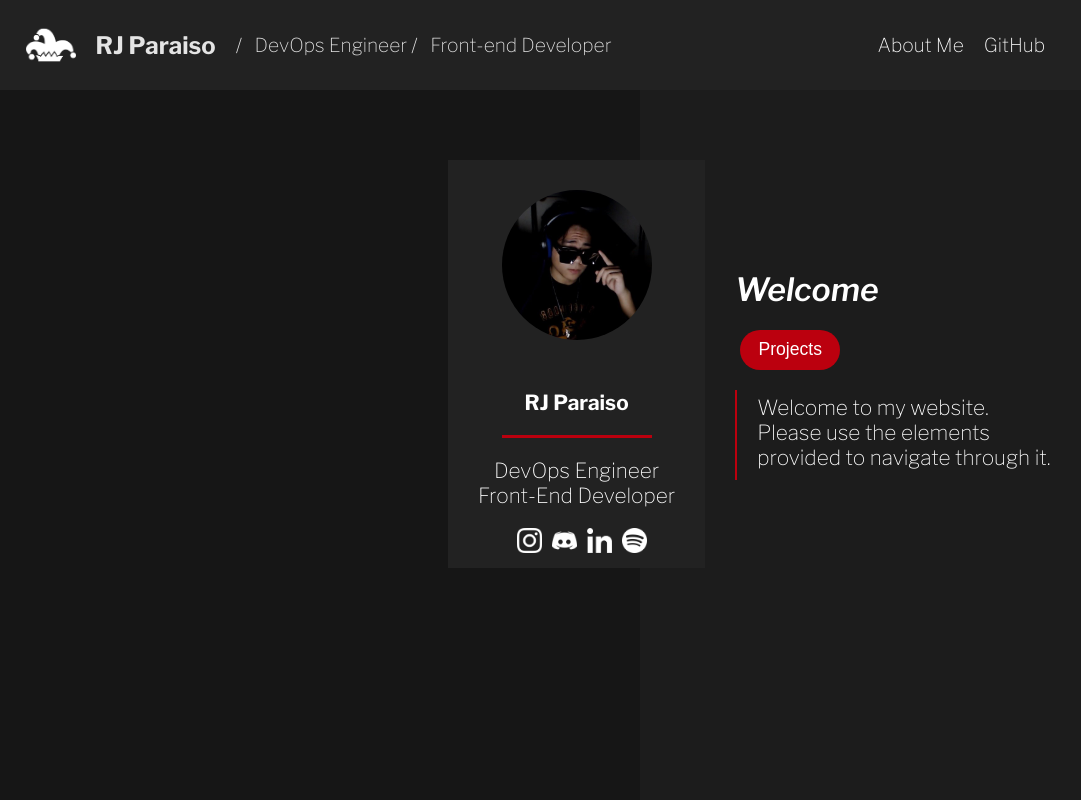
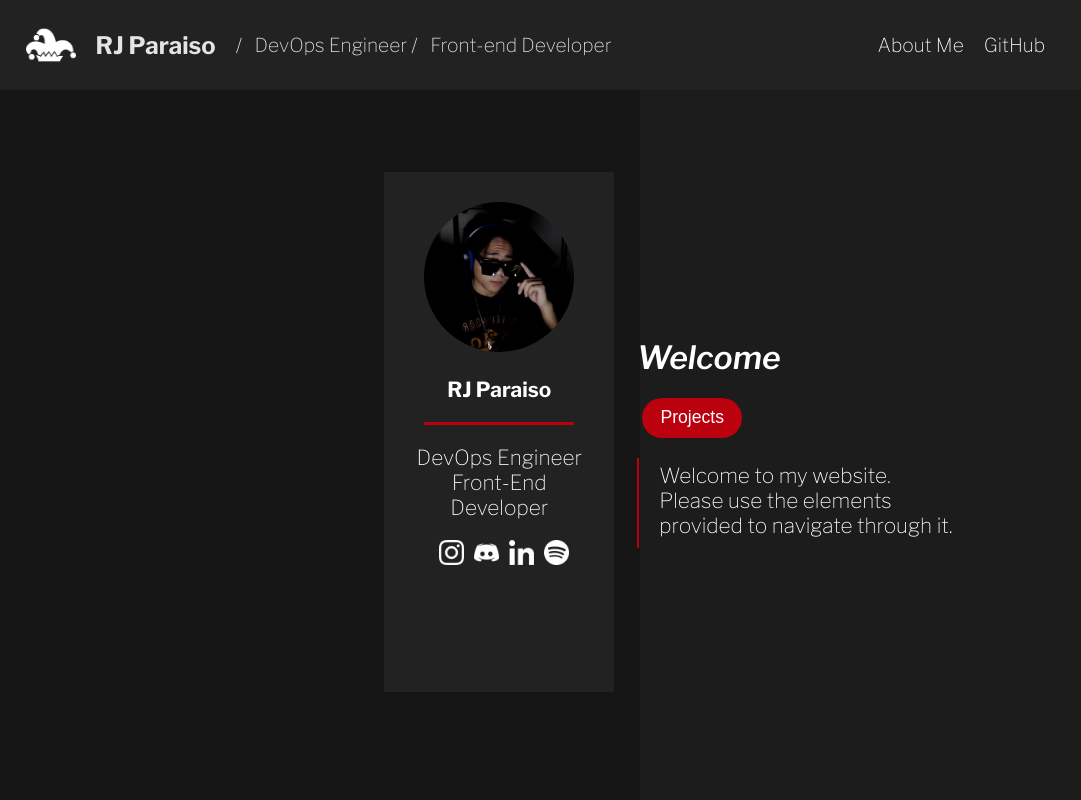
Before and after one commit to ThisIs-RJP/Personal-Website, a React (Create React App) app: page / in a window 1280 px wide. Shown: the top 800 px of the page, without its empty margins (0-1081 px from the left). Built offline with nearby package versions, Linux system fonts and the light colour scheme; a web font is replaced by a local one.

Commit message:
feat: Fixing Website
- Made some major changes to the main page, and fixed many glaring issues

```diff
--- a/src/App.css
+++ b/src/App.css
@@ -145,6 +145,64 @@
 /* ####################################### End of the navigation bar */
 /* ####################################### Start of profile background */
 
+.firstBlock {
+  width: 100%;
+  height: 100vh;
+
+  display: flex;
+  justify-content: center;
+  align-items: center;
+
+  position: absolute;
+
+  margin-top: -100vh;
+  overflow-x: hidden;
+
+  /* background-color: blue; */
+}
+
+.profileBox {
+  width: 45vw;
+  height: 65vh;
+
+  /* background-color: red; */
+  margin-top: 5%;
+  margin-left: 5vw;
+  display: flex;
+
+  opacity: 0;
+  animation: 1s forwards moveCard;
+  animation-delay: 1s;
+}
+
+@keyframes moveCard {
+  0% {
+    transform: translateX(100px);
+  }
+  100% {
+    opacity: 1;
+    transform: translateX(0px);
+  }
+}
+
+.profileCard {
+  width: 40%;
+  height: 100%;
+
+  background-color: #222222;
+}
+
+.profileInfo {
+  width: 60%;
+  height: 100%;
+
+  /* background-color: purple; */
+
+  display: flex;
+  justify-content: center;
+  align-items: center;
+}
+
 .sideName {
   margin-left: -70%;
   /* margin-right: 30%; */
@@ -234,11 +292,11 @@
 
 .sideText {
   color: white;
-  margin-left: 30px;
+  /* margin-left: 30px; */
 }
 
 #namePlace2 {
-  margin-top: 50px;
+  margin-top: 25px;
   font-weight: bold;
 }
 
@@ -330,16 +388,22 @@
 
 /* ####################################### Start of first block*/
 
+/* .profileCard1 {
+  background-color: red;
+} */
+
 .containerContainer {
   width: 100%;
   overflow-x: hidden;
   overflow-y: hidden;
-  /* background-color: red; */
 }
 
 .backGroundBlock1 {
   height: 100vh;
   overflow: hidden;
+
+  /* background-color: red; */
+  background-color: #141414;
 }
 
 .backgroundBlock2 {
@@ -550,7 +614,7 @@
     /* display: flex; */
     width: 100%;
     height: 800px;
-    background-color: purple;
+    /* background-color: purple; */
   }
 
   .backgroundHalf {
--- a/src/App.js
+++ b/src/App.js
@@ -69,9 +69,6 @@ function App() {
         </div>
       </div>
 
-      {/* ### THIS IS THE END OF MY NAVIGATION BAR ------------------------ */}
-      <div className='containerContainer'>
-        <div id="profileProfile">
       <div className='profileBackground'>
         <div className='backgroundHalf'>
         </div>
@@ -79,11 +76,9 @@ function App() {
         </div>
       </div>
 
-          {/* #### This is the Middle Box */}
-          <div className='aboutMe'>
-            {/* <div className='sideName'>
-              RJ Paraiso
-            </div> */}
+      <div className="firstBlock">
+        <div className="profileBox">
+          <div className='profileCard'>
             <div className='meBox'>
               <img src={pfp} id="meIcon" />
               <span id='namePlace2'>RJ Paraiso</span>
@@ -106,36 +101,16 @@ function App() {
                   <img src={spotify} className='icons' />
                 </a>
               </div>
-
+            </div>
           </div>
 
-            {/* ### This is the first box */}
-
+          <div className="profileInfo">
+            <div>
               <div className='sideText'>
                     <h1>
                       <i>Welcome</i>
                     </h1>
                     <div className='buttonLine'>
-                {/* <div className='cvButton'>
-                  <button
-                    className={`animated-button ${isHovered ? 'hovered' : ''}`}
-                    onMouseEnter={() => setIsHovered(true)}
-                    onMouseLeave={() => setIsHovered(false)}
-                  >
-                    My CV
-                  </button>
-                </div> */}
-
-                {/* <div className='cvButton'>
-                  <button
-                    className={`animated-button ${isHovered2 ? 'hovered' : ''}`}
-                    onMouseEnter={() => setIsHovered2(true)}
-                    onMouseLeave={() => setIsHovered2(false)}
-                  >
-                    Websites
-                  </button>
-                </div> */}
-
                       <a href="https://github.com/thisIs-RJP/">
                         <div className='cvButton'>
                           <a href="https://github.com/ThisIs-RJP?tab=repositories">
@@ -157,12 +132,18 @@ function App() {
                         Welcome to my website. Please use the elements
                         provided to navigate through it.
                         <br></br>
-
                       </div>
                     </div>
                 </div>
               </div>
             </div>
+        </div>
+      </div>
+
+      {/* ### THIS IS THE END OF MY NAVIGATION BAR ------------------------ */}
+      <div className='containerContainer'>
+
+
         {/* #### This is the end of the Middle Box */}
 
         <div className='buffer1'></div>
```
Also changed, not shown: bak.js (added, +93 -0 lines), 1 other file (tests, documents, lock files or other folders). Lines whose indentation alone changed are shown as unchanged.
